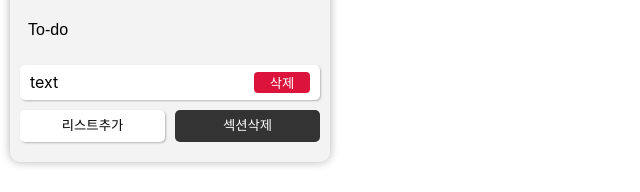
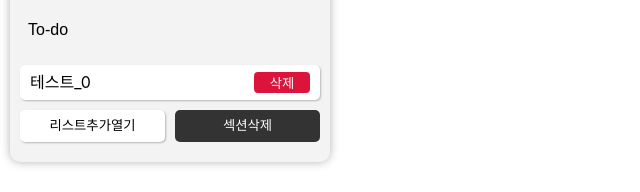
Before and after one commit to mariHidream/react-study, a React (Create React App) app in the folder todo-app/: page / in a window 1280 px wide. Both pictures are taken after a click on the button "섹션추가". Shown: the part 177-369 px from the top of the page, without its empty margins (0-640 px from the left). Built offline with nearby package versions, Linux system fonts and the light colour scheme.

Commit message:
기능추가
각 todo 섹션별 리스트 기능 추가

```diff
--- a/todo-app/src/components/Todos.js
+++ b/todo-app/src/components/Todos.js
@@ -1,33 +1,76 @@
-import React from 'react';
+import React, { useEffect, useRef, useState } from 'react';
 import '../style/style.css'
 
 const Item = ({item}) => {
     return (
         <div className='todo'>
-            <input type="checkbox"
-                checked={item.done}
-                readOnly={true}
-            />
+            <input type="checkbox" checked={item.done} readOnly/>
             <span>{item.text}</span>
             <button type="button">삭제</button>
         </div>
     )
 }
 
+const TodoItem = ({todo, todoIndex, RemoveTodos, Insert}) => {
 
-const TodoItem = ({todo, todoIndex, RemoveTodos}) => {
+    const [name, setName] = useState(todo.name);
+    const [inputState, setInputState] = useState(false);
+    const [itemText, setItemText] = useState('');
+    const [text, setText] = useState('');
+    const [insetState, setInsetState] = useState(false);
+    const ref = useRef();
+
+    const addItem = ()=>{
+        const list = {
+            text : itemText
+        }
+        Insert(todo, list);
+        setText('')
+        ref.current.focus()
+    }
+
+    const changeName = (e) => {
+        const {value} = e.target
+        setName(value)
+    }
+
+    useEffect(()=>{
+
+        if(!itemText) setInsetState(false)
+        else setInsetState(true)
+
+        if(inputState) ref.current.focus()
+
+    },[itemText, inputState])
+
+    const onItemText = (e)=>{
+        const {value} = e.target;
+        setItemText(value)
+        setText(value)
+    }
+
     return (
         <div className='todoBoard'>
             <div className={`${todoIndex}`}>
-                <h2><input type="text" value={todo.name}/></h2>
+                <h2><input type="text" value={name} onChange={changeName}/></h2>
                 {
-                    todo.items.map(item => (
+                   todo.items && todo.items.map(item => (
                         <Item key={item.id} item={item}></Item>
                     ))
                 }
            </div>
+           {
+                inputState && <div className='todoInset'>
+                    <input type="textarea" value={text} onChange={onItemText} ref={ref}/>
+                    <button type="button" className={`${insetState ? 'on' : 'off'}`} onClick={addItem}>확인</button>
+                </div>
+           }
            <div className='buttons'>
-                <button type="button" className='todoAdd' onClick={()=> RemoveTodos(todoIndex)}>리스트추가</button>
+                <button type="button" className='todoAdd' onClick={()=> setInputState(!inputState)}>
+                    {
+                        inputState ? '리스트추가닫기' : '리스트추가열기'
+                    }
+                </button>
                 <button type="button" className='remove' onClick={()=> RemoveTodos(todoIndex)}>섹션삭제</button>
            </div>
         </div>
@@ -37,7 +80,8 @@ const TodoItem = ({todo, todoIndex, RemoveTodos}) => {
 const Todos = ({
     todos, // 할 일 목록이 들어 있는 객체
     AddTodos,
-    RemoveTodos
+    RemoveTodos,
+    Insert
 }) => {
     return(
         <div>
@@ -52,6 +96,7 @@ const Todos = ({
                                 key={todo.todoIndex}
                                 todoIndex={todo.todoIndex}
                                 RemoveTodos={RemoveTodos}
+                                Insert={Insert}
                             />
                         ))
                     }
--- a/todo-app/src/containers/TodosContainer.js
+++ b/todo-app/src/containers/TodosContainer.js
@@ -1,16 +1,17 @@
 import React from 'react';
 import { connect } from 'react-redux';
 // import { changeInput, insert, toggle, remove } from "../modules/todos";
-import { AddTodos, RemoveTodos  } from "../modules/todos";
+import { AddTodos, RemoveTodos, Insert  } from "../modules/todos";
 import Todos from '../components/Todos';
 
 
-const TodosContainer = ({todos,AddTodos,RemoveTodos}) => {
+const TodosContainer = ({todos, AddTodos, RemoveTodos, Insert}) => {
     return (
         <Todos
             todos={todos}
             AddTodos={AddTodos}
             RemoveTodos={RemoveTodos}
+            Insert={Insert}
         />
     );
 };
@@ -19,5 +20,6 @@ export default connect(({todos})=>({
     todos : todos.todos,
 }),{
    AddTodos,
-   RemoveTodos
+   RemoveTodos,
+   Insert
 })(TodosContainer);
--- a/todo-app/src/modules/todos.js
+++ b/todo-app/src/modules/todos.js
@@ -1,9 +1,9 @@
 const CHANGE_INPUT = 'todos/CHANGE_INPUT'; // 인풋 값을 변경함
-const INSERT = 'todos/INSERT'; // 새로운 todo를 등록함
-const TOGGLE = 'todos/TOGGLE'; // todo를 체크/체크 해제함
-const REMOVE = 'todos/REMOVE'; // todo를 제거함'
-const ADDTODOS = "todos/ADDTODOS"; //리스트 섹션 추가
-const REMOVETODOS = "todos/REMOVETODOS"; //리스트 섹션 추가
+const INSERT = 'todos/INSERT'; // 새로운 item 등록
+const TOGGLE = 'todos/TOGGLE'; // 체크/체크 해제
+const REMOVE = 'todos/REMOVE'; // item 제거
+const ADDTODOS = "todos/ADDTODOS"; // 섹션 todo 추가
+const REMOVETODOS = "todos/REMOVETODOS"; //섹션 todo 삭제
 
 const initialState = {
     todoidx : 0,
@@ -20,6 +20,12 @@ export const RemoveTodos = (todoIndex) => ({
     todoIndex
 });
 
+export const Insert = (todo, list) => ({
+    type: INSERT,
+    todo,
+    list
+});
+
 function todos(state = initialState, action) {
     switch (action.type) {
         case ADDTODOS:
@@ -31,7 +37,7 @@ function todos(state = initialState, action) {
                     name : 'To-do',
                     items : [{
                         id : state.itemidx,
-                        text : 'text',
+                        text : `테스트_${state.itemidx}`,
                         done : false
                     }]
                 }])
@@ -43,9 +49,27 @@ function todos(state = initialState, action) {
                     return todo.todoIndex !== action.todoIndex
                 })
             }
+        case INSERT:
+            state.itemidx ++;
+            return {
+                ...state,
+                todos : state.todos.map((el)=>{
+                    if(el.todoIndex === action.todo.todoIndex){
+                       return {
+                            ...el,
+                            items : el.items.concat({
+                                ...action.list,
+                                id : state.itemidx,
+                                done : false
+                            })
+                       }
+                    }else{
+                        return el;
+                    }
+                })
+            }
+
         case CHANGE_INPUT:
-            console.log(action.types)
-        case INSERT:
             console.log(action.types)
         case TOGGLE:
             console.log(action.types)
--- a/todo-app/src/style/style.css
+++ b/todo-app/src/style/style.css
@@ -13,7 +13,13 @@ input{border:none; padding: 0;font-size: 16px;}
 .todoBoard .buttons > button{width: 50%;  line-height: 30px;border-radius: 5px; }
 .todoBoard .remove{ margin-left: 10px; color:#fff; background-color: #333; }
 .todoBoard .todoAdd{background-color: #fff; box-shadow: 1px 1px 2px rgba(0,0,0,0.25); }
+.todoInset{width: 100%;}
+.todoInset input{width: 100%;height: 50px; text-indent: 10px;border:1px solid #ddd;border-radius: 2px;}
+.todoInset button{margin-top: 5px; width: 100%; background-color: #fff;height: 30px;border-radius: 5px;box-shadow: 1px 1px 2px rgba(0,0,0,0.25);}
+.todoInset button.on{ background-color: skyblue;}
+.todoInset button.off{background-color: #fff;pointer-events: none;}
 .todo{padding: 5px 10px; background-color: #fff; border-radius: 5px;box-shadow: 1px 1px 2px rgba(0,0,0,0.25);}
+.todo+.todo{margin-top: 10px;}
 .todo span{display: inline-block; vertical-align: center; width: 80%; line-height: 25px;}
 .todo input{display: none;}
 .todo button{width: 20%;color:#fff; background-color:crimson; border-radius: 4px;}
```
